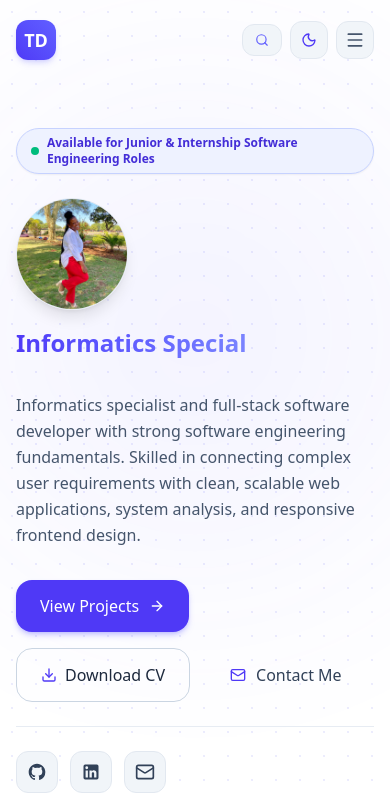
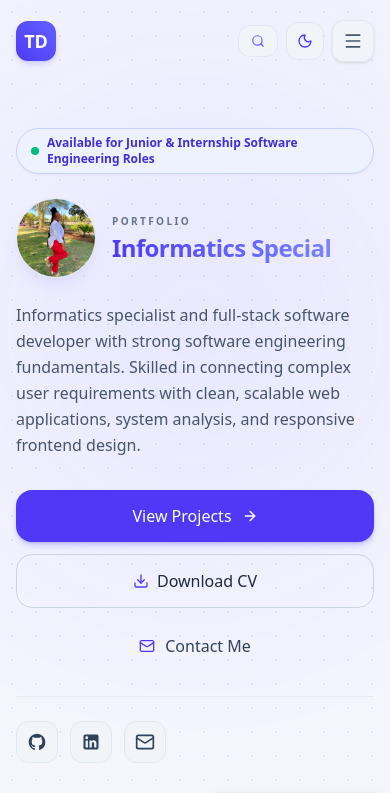
Before and after one commit to righteousdiphoko-spec/portfolio2, a Next.js app: page / in a window 390 px wide. Shown: the top 793 px of the page. Built offline with nearby package versions, Linux system fonts and the light colour scheme.

Commit message:
Polish mobile UX and visual quality

```diff
--- a/app/globals.css
+++ b/app/globals.css
@@ -29,14 +29,30 @@
 
   html {
     scroll-behavior: smooth;
+    scroll-padding-top: 96px;
     font-family: system-ui, -apple-system, BlinkMacSystemFont, 'Segoe UI', Roboto, Oxygen, Ubuntu, Cantarell, 'Open Sans', 'Helvetica Neue', sans-serif;
   }
 
   body {
-    background-color: var(--bg-primary);
+    background:
+      radial-gradient(circle at top, rgba(99, 102, 241, 0.08), transparent 30%),
+      var(--bg-primary);
     color: var(--text-primary);
     transition: background-color 0.3s ease, color 0.3s ease;
     overflow-x: hidden;
+    min-height: 100vh;
+    -webkit-font-smoothing: antialiased;
+    text-rendering: optimizeLegibility;
+  }
+
+  img {
+    display: block;
+    max-width: 100%;
+  }
+
+  a,
+  button {
+    -webkit-tap-highlight-color: transparent;
   }
 }
 
@@ -121,6 +137,18 @@
   background: #94a3b8;
 }
 
+@media (max-width: 640px) {
+  .glass-panel,
+  .glass-card {
+    backdrop-filter: blur(14px);
+    -webkit-backdrop-filter: blur(14px);
+  }
+
+  .mobile-safe-space {
+    padding-bottom: max(1.5rem, env(safe-area-inset-bottom));
+  }
+}
+
 /* Media Print Styles for Resume Page */
 @media print {
   body {
--- a/components/layout/Footer.tsx
+++ b/components/layout/Footer.tsx
@@ -55,8 +55,9 @@ export const Footer = () => {
               ].map((item) => (
                 <li key={item.id}>
                   <button
+                    type="button"
                     onClick={() => scrollToSection(item.id)}
-                    className="text-slate-600 dark:text-slate-400 hover:text-indigo-600 dark:hover:text-indigo-400 transition-colors"
+                    className="text-left text-slate-600 dark:text-slate-400 hover:text-indigo-600 dark:hover:text-indigo-400 transition-colors"
                   >
                     {item.label}
                   </button>
@@ -107,6 +108,7 @@ export const Footer = () => {
           </div>
           <div className="flex items-center gap-4">
             <button
+              type="button"
               onClick={handleScrollTop}
               className="flex items-center gap-1.5 hover:text-indigo-600 dark:hover:text-indigo-400 transition-colors cursor-pointer"
             >
--- a/components/layout/Navbar.tsx
+++ b/components/layout/Navbar.tsx
@@ -77,7 +77,7 @@ export const Navbar = () => {
       <header
         className={`fixed top-0 left-0 right-0 z-40 transition-all duration-300 ${
           isScrolled
-            ? 'glass-panel py-3 shadow-sm'
+            ? 'glass-panel py-3 shadow-sm shadow-indigo-500/5'
             : 'bg-transparent py-5'
         }`}
       >
@@ -125,7 +125,7 @@ export const Navbar = () => {
               <button
                 onClick={() => setIsSearchOpen(true)}
                 aria-label="Open search dialog"
-                className="flex items-center gap-2 px-3 py-2 rounded-xl text-xs text-slate-500 dark:text-slate-400 bg-slate-100 dark:bg-slate-900 border border-slate-200 dark:border-slate-800 hover:border-indigo-500/40 dark:hover:border-indigo-500/40 transition-colors"
+                className="flex items-center justify-center gap-2 px-3 py-2 rounded-xl text-xs text-slate-500 dark:text-slate-400 bg-slate-100/90 dark:bg-slate-900/90 border border-slate-200 dark:border-slate-800 hover:border-indigo-500/40 dark:hover:border-indigo-500/40 transition-colors"
               >
                 <Search className="w-3.5 h-3.5 text-indigo-500" />
                 <span className="hidden lg:inline">Search...</span>
@@ -162,7 +162,7 @@ export const Navbar = () => {
               <button
                 onClick={() => setIsMobileMenuOpen(!isMobileMenuOpen)}
                 aria-label="Toggle navigation menu"
-                className="md:hidden p-2 rounded-xl bg-slate-100 dark:bg-slate-900 border border-slate-200 dark:border-slate-800 text-slate-600 dark:text-slate-400"
+                className="md:hidden p-2.5 rounded-xl bg-slate-100/90 dark:bg-slate-900/90 border border-slate-200 dark:border-slate-800 text-slate-600 dark:text-slate-400 shadow-sm"
               >
                 {isMobileMenuOpen ? <X className="w-5 h-5" /> : <Menu className="w-5 h-5" />}
               </button>
--- a/components/sections/HeroSection.tsx
+++ b/components/sections/HeroSection.tsx
@@ -36,16 +36,19 @@ export const HeroSection = () => {
             </div>
 
             {/* Main Headline */}
-            <div className="space-y-2">
-              <h1 className="text-4xl sm:text-5xl lg:text-6xl font-black tracking-tight text-slate-900 dark:text-slate-100 leading-[1.1]">
-                <img
-                  src="/images/picture.JPEG"
-                  alt="picture.JPEG"
-                  className="w-28 h-28 rounded-full object-cover border border-slate-200 dark:border-slate-800 shadow-lg"
-                />
-              </h1>
-              <div className="text-2xl sm:text-3xl lg:text-4xl font-bold min-h-[50px] flex items-center">
-                <TypingHeader />
+            <div className="flex items-center gap-4 sm:gap-5">
+              <img
+                src="/images/picture.JPEG"
+                alt="Tshiamo Diphoko portrait"
+                className="w-20 h-20 sm:w-24 sm:h-24 rounded-full object-cover border border-slate-200 dark:border-slate-800 shadow-lg shadow-indigo-500/10"
+              />
+              <div className="space-y-1">
+                <p className="text-[10px] sm:text-xs uppercase tracking-[0.24em] text-slate-500 dark:text-slate-400 font-semibold">
+                  Portfolio
+                </p>
+                <h1 className="text-2xl sm:text-3xl lg:text-4xl font-black tracking-tight text-slate-900 dark:text-slate-100 leading-tight">
+                  <TypingHeader />
+                </h1>
               </div>
             </div>
 
@@ -55,12 +58,12 @@ export const HeroSection = () => {
             </p>
 
             {/* Primary Action Buttons */}
-            <div className="flex flex-wrap items-center gap-4 pt-2">
+            <div className="flex flex-col sm:flex-row sm:flex-wrap items-stretch sm:items-center gap-3 pt-2">
               <Button
                 size="lg"
                 onClick={() => scrollToSection('projects')}
                 rightIcon={<ArrowRight className="w-4 h-4" />}
-                className="shadow-indigo-500/30"
+                className="shadow-indigo-500/30 w-full sm:w-auto"
               >
                 View Projects
               </Button>
@@ -69,7 +72,7 @@ export const HeroSection = () => {
                 href="/resume"
                 target="_blank"
                 rel="noopener noreferrer"
-                className="inline-flex items-center justify-center gap-2 rounded-2xl border border-slate-300 dark:border-slate-700 bg-transparent text-slate-800 dark:text-slate-200 hover:bg-slate-100 dark:hover:bg-slate-800/80 px-6 py-3.5 text-base font-medium transition-all duration-200 focus:outline-none focus-visible:ring-2 focus-visible:ring-indigo-500 focus-visible:ring-offset-2"
+                className="inline-flex items-center justify-center gap-2 rounded-2xl border border-slate-300 dark:border-slate-700 bg-transparent text-slate-800 dark:text-slate-200 hover:bg-slate-100 dark:hover:bg-slate-800/80 px-6 py-3.5 text-base font-medium transition-all duration-200 focus:outline-none focus-visible:ring-2 focus-visible:ring-indigo-500 focus-visible:ring-offset-2 w-full sm:w-auto"
               >
                 <Download className="w-4 h-4 text-indigo-600 dark:text-indigo-400" />
                 Download CV
@@ -80,6 +83,7 @@ export const HeroSection = () => {
                 variant="ghost"
                 onClick={() => scrollToSection('contact')}
                 leftIcon={<Mail className="w-4 h-4 text-indigo-600 dark:text-indigo-400" />}
+                className="w-full sm:w-auto"
               >
                 Contact Me
               </Button>
```
